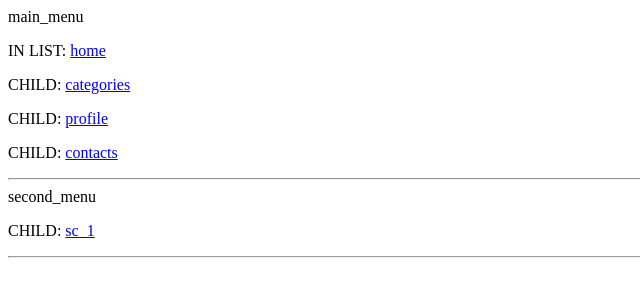
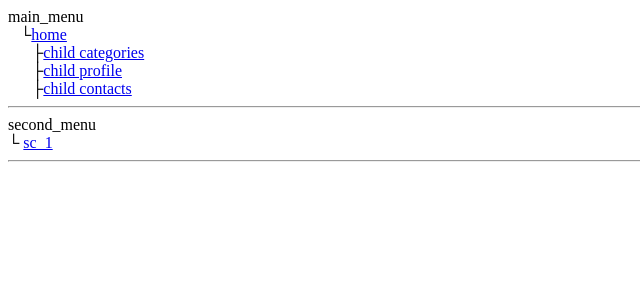
Before and after one commit to PavelUmanskiy/menu_test, a Django app: page /home/ in a window 1280 px wide. Shown: the top 300 px of the page, without its empty margins (0-640 px from the left). Run offline with Django 4.2, Linux system fonts and the light colour scheme; data comes from the database, SQL or seed files in the repository; both versions use the stored data as it was after the commit; parts of the project's set-up code (start-up, migrations or seed data) failed here and were passed over.

Commit message:
Final commit

```diff
--- a/tree_menu/admin.py
+++ b/tree_menu/admin.py
@@ -2,8 +2,8 @@ from django.contrib import admin
 from .models import Node
 
 class NodeAdmin(admin.ModelAdmin):
-    list_display = ['id', 'name', 'url', 'parent', 'related_menu']
-    list_editable = ['name', 'parent', 'url', 'related_menu']
+    list_display = ['id', 'symbol', 'name', 'url', 'parent', 'related_menu']
+    list_editable = ['name', 'symbol', 'parent', 'url', 'related_menu']
     list_display_links = ['id']
 
 
--- a/tree_menu/models.py
+++ b/tree_menu/models.py
@@ -2,13 +2,23 @@ from django.db import models
 """
 ЗАПОЛНИТЬ ДОКСТРИНГ ПОЗЖЕ
 """
+
+
 class Node(models.Model):
+    symbols = (
+        ('└', '└'),
+        ('├', '├'),
+        ('─', '─'),
+        ('│', '│'),
+    )
+
     name = models.CharField(max_length=72, default='')
     parent = models.ForeignKey(to='Node', blank=True, on_delete=models.CASCADE,
                                null=True)
     url = models.URLField(default='/')
     related_menu = models.ForeignKey(to='Node', blank=True, on_delete=models.CASCADE,
                                      null=True, related_name='menu')
+    symbol = models.CharField(choices=symbols, default='└', max_length=1)
 
     def __str__(self) -> str:
         return self.name
--- a/tree_menu/templates/templatetags/menu.html
+++ b/tree_menu/templates/templatetags/menu.html
@@ -1,3 +1,4 @@
+{% load margin_mult %}
 <!--Название меню-->
 {% for node in nodes %}
     {% if node.parent is None %}
@@ -8,16 +9,23 @@
 {% for name in names_list %}
     {% for node in nodes %}
         {% if node.name == name%}
-            <p>IN LIST: <a href="{{node.url}}">{{ node.name }}</a></p>
+            {% if forloop.counter == 2 %}
+                <p style="margin-top:0px;margin-bottom:0px;margin-left:12px;">{{node.symbol}}<a href="{{node.url}}">{{ node.name }}</a></p>
+            {% else %}
+                <p style="margin-top:0px;margin-bottom:0px;margin-left:{% margin_multiplicator forloop_counter=forloop.parentloop.counter %}px;">{{node.symbol}}<a href="{{node.url}}">parent {{ node.name }}</a></p>
+            {% endif %}
             {% for child in nodes %}
                 {% if child.parent == node and child.name not in names_list %}
-                    <p>CHILD: <a href="{{child.url}}">{{child.name}}</a></p>
+                    <p style="margin-top:0px;margin-bottom:0px;margin-left:{% margin_multiplicator forloop_counter=forloop.parentloop.counter decrement=0%}px;">{{child.symbol}}<a href="{{child.url}}">child {{child.name}}</a></p>
                 {% endif %}
             {% endfor %}
+
+
+
         {% elif forloop.parentloop.counter == 1 and forloop.counter == 1%}
             {% for child in nodes %}
                 {% if child.parent == node and child.name not in names_list %}
-                    <p>CHILD: <a href="{{child.url}}">{{child.name}}</a></p>
+                    <p style="margin-top:0px;margin-bottom:0px;">└ <a href="{{child.url}}">{{child.name}}</a></p>
                 {% endif %}
             {% endfor %}
         {% endif %}
--- /dev/null
+++ b/tree_menu/templatetags/margin_mult.py
@@ -0,0 +1,9 @@
+from django import template
+
+
+register = template.Library()
+
+
+@register.simple_tag
+def margin_multiplicator(forloop_counter, decrement=None):
+    return 12 * forloop_counter if decrement is None else 12 * forloop_counter - decrement
--- a/tree_menu/templatetags/menu.py
+++ b/tree_menu/templatetags/menu.py
@@ -5,8 +5,6 @@ from tree_menu.models import *
 
 
 register = template.Library()
-
-symbols = "├ ─ │ └"
 
 
 @register.inclusion_tag('templatetags/menu.html', takes_context=True)
@@ -28,6 +26,5 @@ def draw_menu(context, name):
         'context': context,
         'names_list': names_list,
         'menu_name': name,
-        'menu_to_display': None
     }
     return return_value
```
Also changed, not shown: db_for_menu_test.sqlite3, tree_menu/migrations/0005_node_symbol.py (added).
